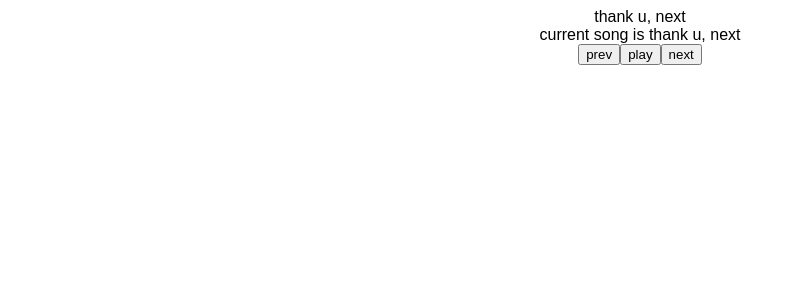
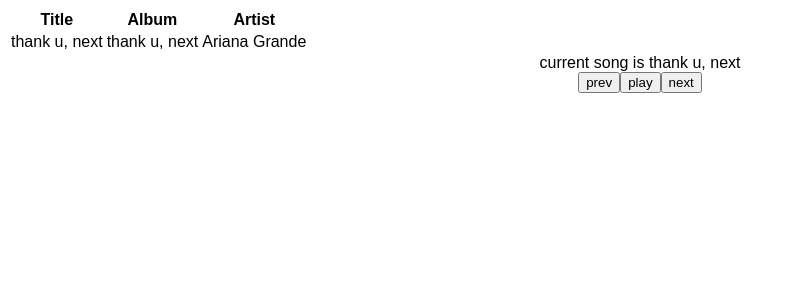
Before and after one commit to karinmat/spotify, a React (Create React App) app: page / in a window 1280 px wide. Shown: the top 300 px of the page, without its empty margins (0-793 px from the left). Built offline with nearby package versions, Linux system fonts and the light colour scheme.

Commit message:
library is table

```diff
--- a/src/App.js
+++ b/src/App.js
@@ -3,7 +3,13 @@ import SongLibrary from "./components/SongLibrary";
 import PlayerBar from "./components/PlayerBar";
 
 export default function App() {
-    let songs = [{ title: "thank u, next", artist: "Ariana Grande" }];
+    let songs = [
+        {
+            title: "thank u, next",
+            album: "thank u, next",
+            artist: "Ariana Grande"
+        }
+    ];
 
     return (
         <div className="App">
--- a/src/components/SongLibrary.js
+++ b/src/components/SongLibrary.js
@@ -1,3 +1,22 @@
+import SongRow from "./SongRow";
+
 export default function SongLibraray({ songs }) {
-    return <div> {songs[0].title} </div>;
+    const rows = [];
+
+    songs.forEach((song) => {
+        rows.push(<SongRow song={song} key={song.title + song.artist} />);
+    });
+
+    return (
+        <table>
+            <thead>
+                <tr>
+                    <th>Title</th>
+                    <th>Album</th>
+                    <th>Artist</th>
+                </tr>
+            </thead>
+            <tbody>{rows}</tbody>
+        </table>
+    );
 }
--- /dev/null
+++ b/src/components/SongRow.js
@@ -0,0 +1,9 @@
+export default function SongRow({ song }) {
+    return (
+        <tr>
+            <td> {song.title} </td>
+            <td> {song.album} </td>
+            <td> {song.artist} </td>
+        </tr>
+    );
+}
```
